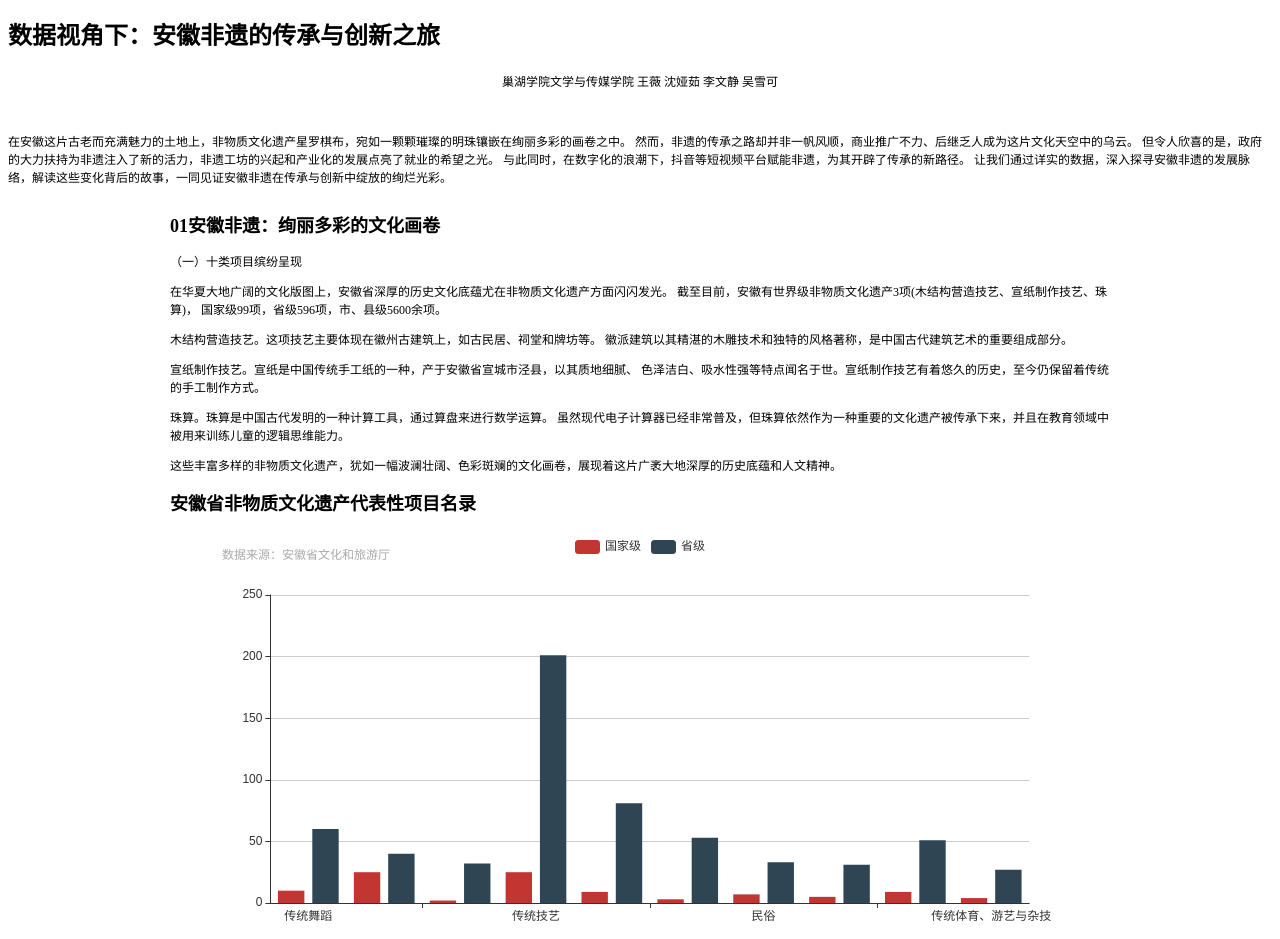
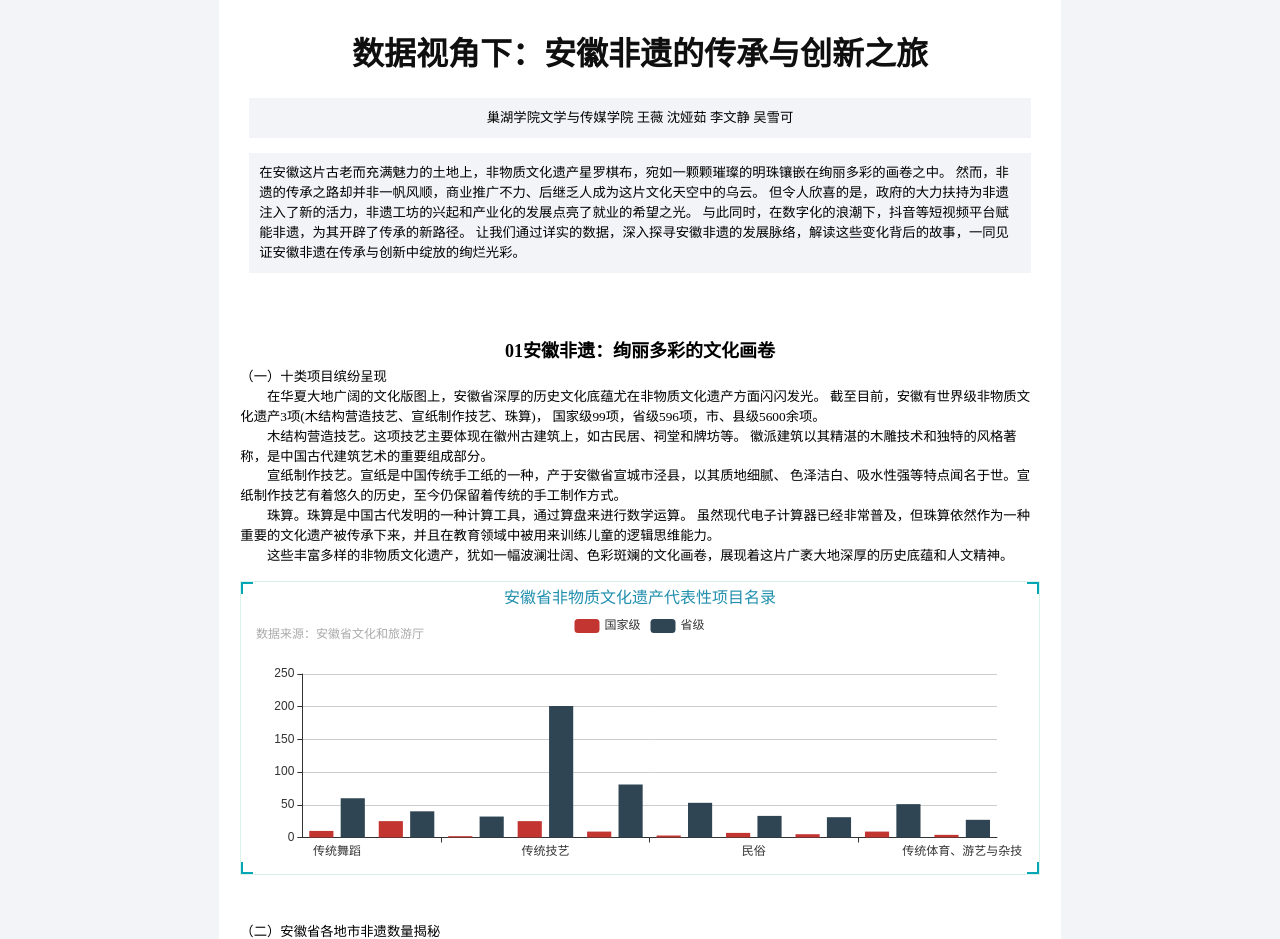
Before and after one commit to drunkeer/data, a plain HTML site: page index.html in a window 1280 px wide. Shown: the top 939 px of the page. Drawn offline with nearby package versions, Linux system fonts and the light colour scheme; no server answers.

Commit message:
Add files via upload

```diff
--- a/css/main.css
+++ b/css/main.css
@@ -1,58 +1,187 @@
-*{
+* {
+  margin: 0;
+  padding: 0;
   box-sizing: border-box;
 }
-body{
-    background-image: url(../img/xt.svg);
+
+li {
+  list-style: none;
 }
-.main{
-    width: 1024px;
+
+body {
+  background: #f3f4f7;
+  line-height: 1.5;
+}
+
+header {
+  min-width: 10rem;
+  max-width: 15.8rem;
+  background: #ffffff;
   margin: auto;
-    background: url(../img/texture.png) #fff;
-    box-shadow: 0 30px 50px 0 #01010126;
+  padding: 10px;
+
 }
-.main .top{
-    width: 960px;
-    height: 100px;
-    /* background: rgb(31, 188, 173); */
+
+header .abstract,
+.author {
   margin: auto;
+  width: 95%;
+  background: #f3f4f7;
+  font-size: 0.25rem;
+  padding: 10px;
+}
+
+header h1 {
+  font-size: 32px;
+  font-family: MicrosoftYaHei-Bold, MicrosoftYaHei;
+  color: #0f0f0f;
+  text-align: center;
+  line-height: 1.5;
   padding: 20px;
 }
-.main .top h4{
-    font-size: 20px;
-    text-align: center;
-    color: rgb(5, 79, 110);
+
+.mainbox {
+  min-width: 10rem;
+  max-width: 15.8rem;
+  margin: 0 auto;
+  padding: 0.125rem 0.125rem 0;
+  background: #ffffff;
 }
-.footer, .author{
-    width: 960px;
-    height: 50px;
-    /* background: rgb(134, 220, 167); */
-    font-size: 12px;
-    margin: auto;
-    padding: 5px;
+
+.mainbox .article {
+  font-size: 0.25rem;
+  min-height: 0.3rem;
+  line-height: 1.5;
+  padding: 15px;
+
 }
-.mainbox{
-     width: 960px;
-      /* background: rgb(107, 181, 234); */
-      margin: auto;
-      padding: 10px;
+
+.mainbox .article p {
+  text-indent: 2em;
 }
-.mainbox .words{
-     width: 90%;
-     line-height:2;
-     margin: auto;
+
+.mainbox .panel {
+  position: relative;
+  height: 5.5rem;
+  padding: 0 0.1875rem 0.5rem;
+  margin: 0 15px;
+  border: 1px solid rgba(25, 186, 139, 0.17);
+  background: url(../images/line\(1\).png) rgba(255, 255, 255, 0.03);
 }
-.mainbox .chart{
-    position: relative;
-    width: 90%;
-    height: 400px;
-    margin:20px auto;
+
+.mainbox .panel::before {
+  position: absolute;
+  top: 0;
+  left: 0;
+  width: 10px;
+  height: 10px;
+  border-left: 2px solid #02a6b5;
+  border-top: 2px solid #02a6b5;
+  content: "";
 }
-.mainbox .chart:hover{
-    box-shadow: 0 2px 5px 0 #01010126;
+
+.mainbox .panel::after {
+  position: absolute;
+  top: 0;
+  right: 0;
+  width: 10px;
+  height: 10px;
+  border-right: 2px solid #02a6b5;
+  border-top: 2px solid #02a6b5;
+  content: "";
 }
-#chart3{
+
+.mainbox .panel:hover {
+  top: -5px;
+  box-shadow: 2px 2px 5px rgb(183, 179, 183);
+  cursor: pointer;
+}
+
+.mainbox .panel .panel-footer {
+  position: absolute;
+  bottom: 0;
+  left: 0;
   width: 100%;
-    height: 100%;
+}
+
+.mainbox .panel .panel-footer::before {
   position: absolute;
   left: 0;
+  bottom: 0;
+  width: 10px;
+  height: 10px;
+  border-left: 2px solid #02a6b5;
+  border-bottom: 2px solid #02a6b5;
+  content: "";
 }
+
+.mainbox .panel .panel-footer::after {
+  position: absolute;
+  bottom: 0;
+  right: 0;
+  width: 10px;
+  height: 10px;
+  border-right: 2px solid #02a6b5;
+  border-bottom: 2px solid #02a6b5;
+  content: "";
+}
+
+.mainbox .panel h2 {
+  height: 0.6rem;
+  color: #218fad;
+  line-height: 0.6rem;
+  text-align: center;
+  font-size: 16px;
+  font-weight: 400;
+}
+
+.mainbox .article h2 {
+  height: 0.6rem;
+  color: #000000;
+  line-height: 0.6rem;
+  text-align: center;
+  font-size: 18px;
+  font-weight: 700;
+}
+
+.mainbox .panel h2 a {
+  color: #41b7e2;
+  text-decoration: none;
+  margin: 0 0.125rem;
+}
+
+.mainbox .panel .chart {
+  height: 95%;
+}
+
+.mainbox .panel .mypic {
+  height: 95%;
+  text-align: center
+}
+
+.mainbox .panel .mypic img {
+  height: 95%;
+  width: auto;
+
+}
+
+footer {
+  display: flex;
+  justify-content: center;
+  align-items: center;
+  height: 2.25rem;
+  background: #ffffff;
+  min-width: 10rem;
+  max-width: 15.8rem;
+  margin: 0px auto;
+}
+
+footer .myfoot {
+  background-color: #f3f4f7;
+  height: 50%;
+  width: 95%;
+  display: flex;
+  justify-content: center;
+  align-items: center;
+  font-size: 0.2rem;
+}
```
Lines whose indentation alone changed are shown as unchanged.
